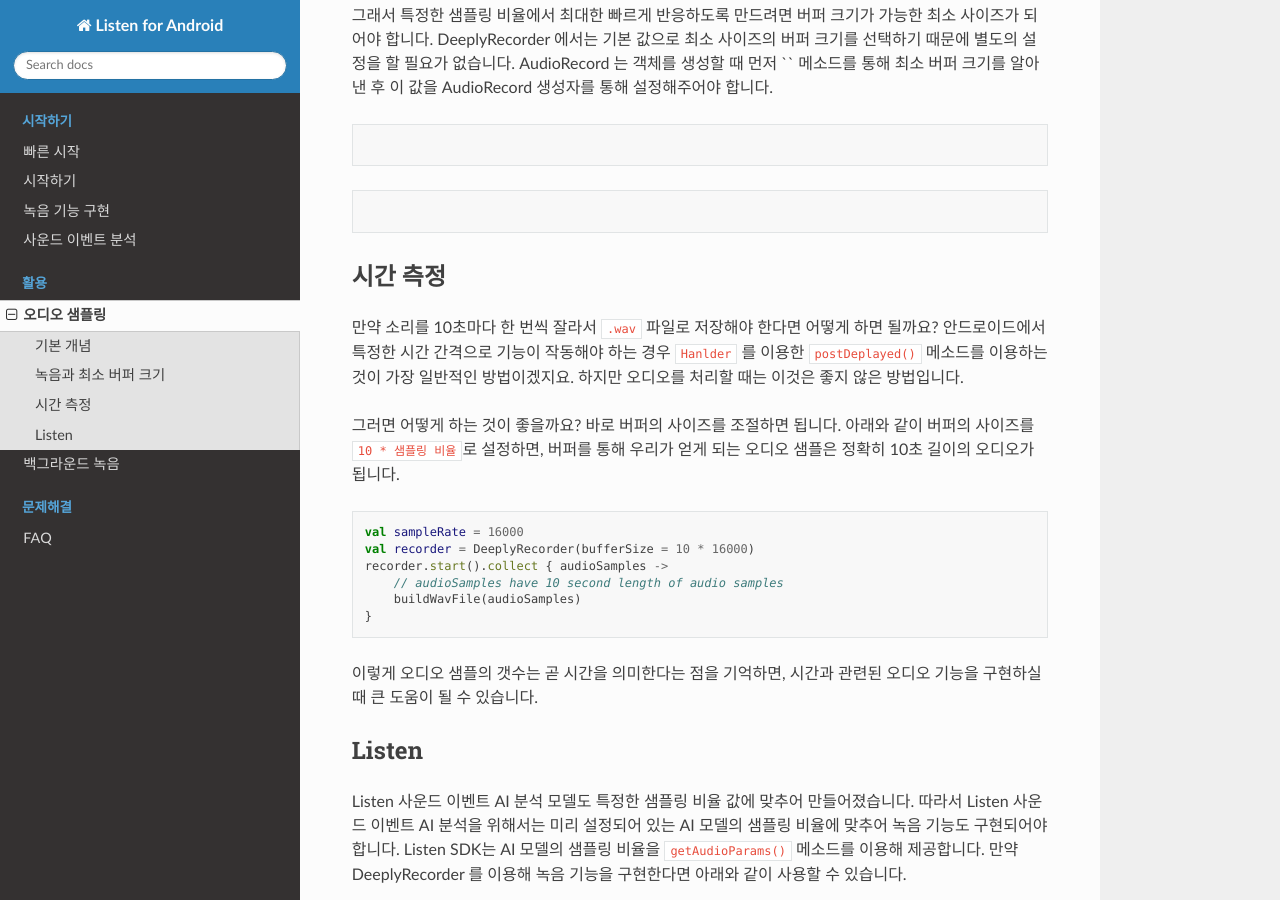
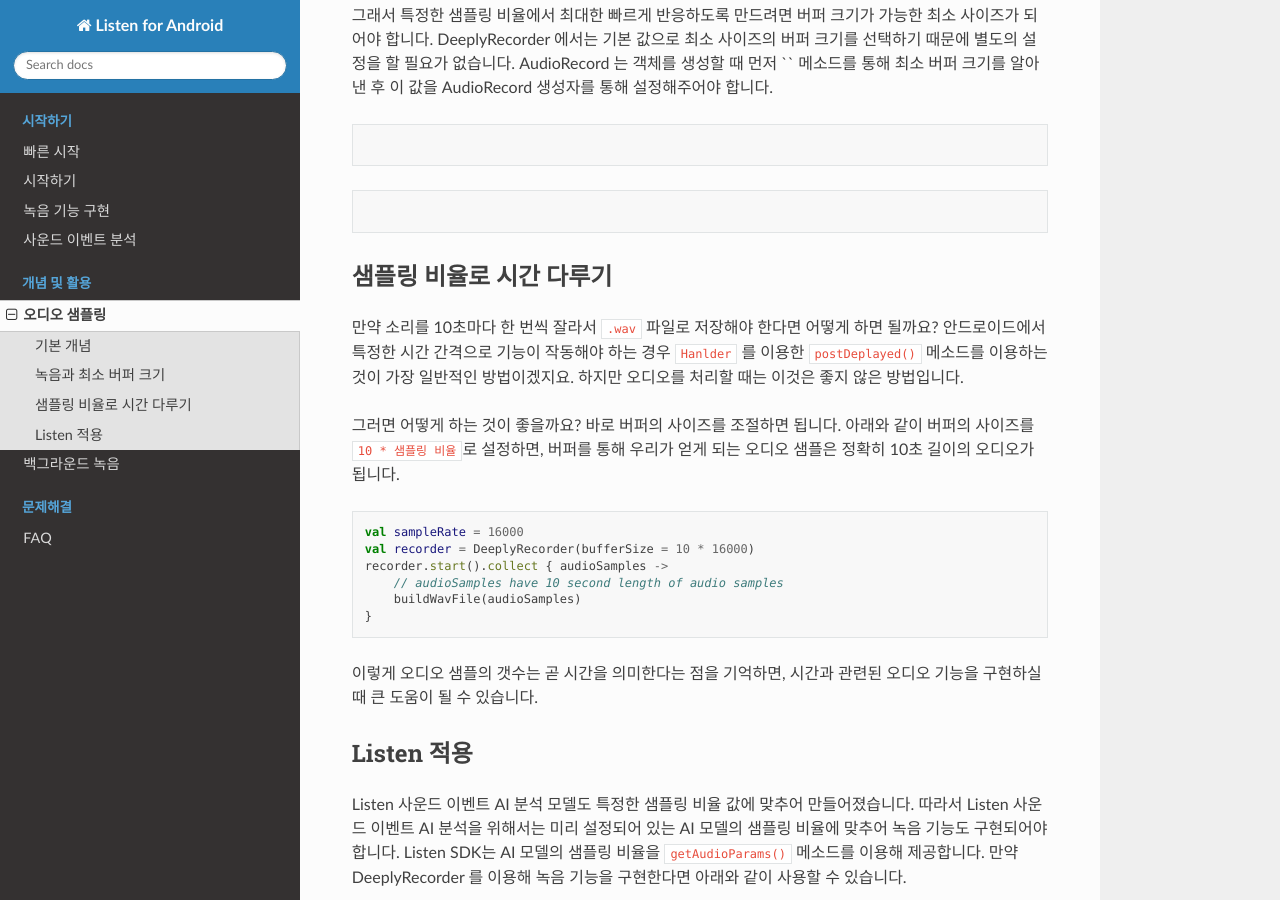
Before and after one commit to deeplyinc/listen-sdk-android-docs-ko, a Sphinx documentation site: the page built from docs/contents/advanced-topics/audio-sampling.md, in a window 1280 px wide and 900 px high, scrolled down 1674 px. Built offline with Sphinx 7.4.7 and the Read the Docs theme 2.0.0, drawn with Linux system fonts in a browser that asks for light colours.

Commit message:
docs: rename setup.md to getting-started.md

````diff
--- a/docs/contents/advanced-topics/audio-sampling.md
+++ b/docs/contents/advanced-topics/audio-sampling.md
@@ -68,7 +68,7 @@ AudioRecord 는 객체를 생성할 때 먼저 `` 메소드를 통해 최소 버
 ```
 
 
-## 시간 측정
+## 샘플링 비율로 시간 다루기
 
 만약 소리를 10초마다 한 번씩 잘라서 `.wav` 파일로 저장해야 한다면 어떻게 하면 될까요?
 안드로이드에서 특정한 시간 간격으로 기능이 작동해야 하는 경우 `Hanlder` 를 이용한 `postDeplayed()` 메소드를 이용하는 것이 가장 일반적인 방법이겠지요.
@@ -105,7 +105,7 @@ recorder.start().collect { audioSamples ->
 이렇게 오디오 샘플의 갯수는 곧 시간을 의미한다는 점을 기억하면, 시간과 관련된 오디오 기능을 구현하실 때 큰 도움이 될 수 있습니다.
 
 
-## Listen
+## Listen 적용
 
 Listen 사운드 이벤트 AI 분석 모델도 특정한 샘플링 비율 값에 맞추어 만들어졌습니다.
 따라서 Listen 사운드 이벤트 AI 분석을 위해서는 미리 설정되어 있는 AI 모델의 샘플링 비율에 맞추어 녹음 기능도 구현되어야 합니다.
--- a/docs/index.rst
+++ b/docs/index.rst
@@ -7,7 +7,7 @@ Listen을 사용하기 위해서는 `.dpl` 파일과 SDK 키가 필요합니다.
 라이센스를 구입하려면 디플리에 문의해주세요.
 
 Listen을 이용해 사운드 AI 기반 이벤트 감지 기능을 구현하는 간단한 소개를 보려면 :doc:`빠른 시작 </contents/getting-started/quick-start>` 을 참고해주세요.
-초기 설정부터 차근차근 확인하려면 :doc:`시작하기 </contents/getting-started/setup>` 을 참고해주세요.
+초기 설정부터 차근차근 확인하려면 :doc:`시작하기 </contents/getting-started/getting-started>` 을 참고해주세요.
 
 Listen을 이용한 다양한 안드로이드 앱 예제는 `공식 GitHub <https://github.com/deeplyinc/listen-sdk-android-samples>`_ 에서 참고하실 수 있습니다.
 
@@ -18,13 +18,13 @@ Listen을 이용한 다양한 안드로이드 앱 예제는 `공식 GitHub <http
    :caption: 시작하기
 
    contents/getting-started/quick-start
-   contents/getting-started/setup
+   contents/getting-started/getting-started
    contents/getting-started/audio-recording
    contents/getting-started/inference
 
 .. toctree::
    :maxdepth: 1
-   :caption: 활용
+   :caption: 개념 및 활용
 
    contents/advanced-topics/audio-sampling
    contents/advanced-topics/background-recording
````
Also changed, not shown: docs/contents/getting-started/audio-recording.md (+1 -1 lines), docs/contents/getting-started/inference.md (+1 -1 lines), docs/contents/getting-started/getting-started.md (renamed from docs/contents/getting-started/setup.md).
